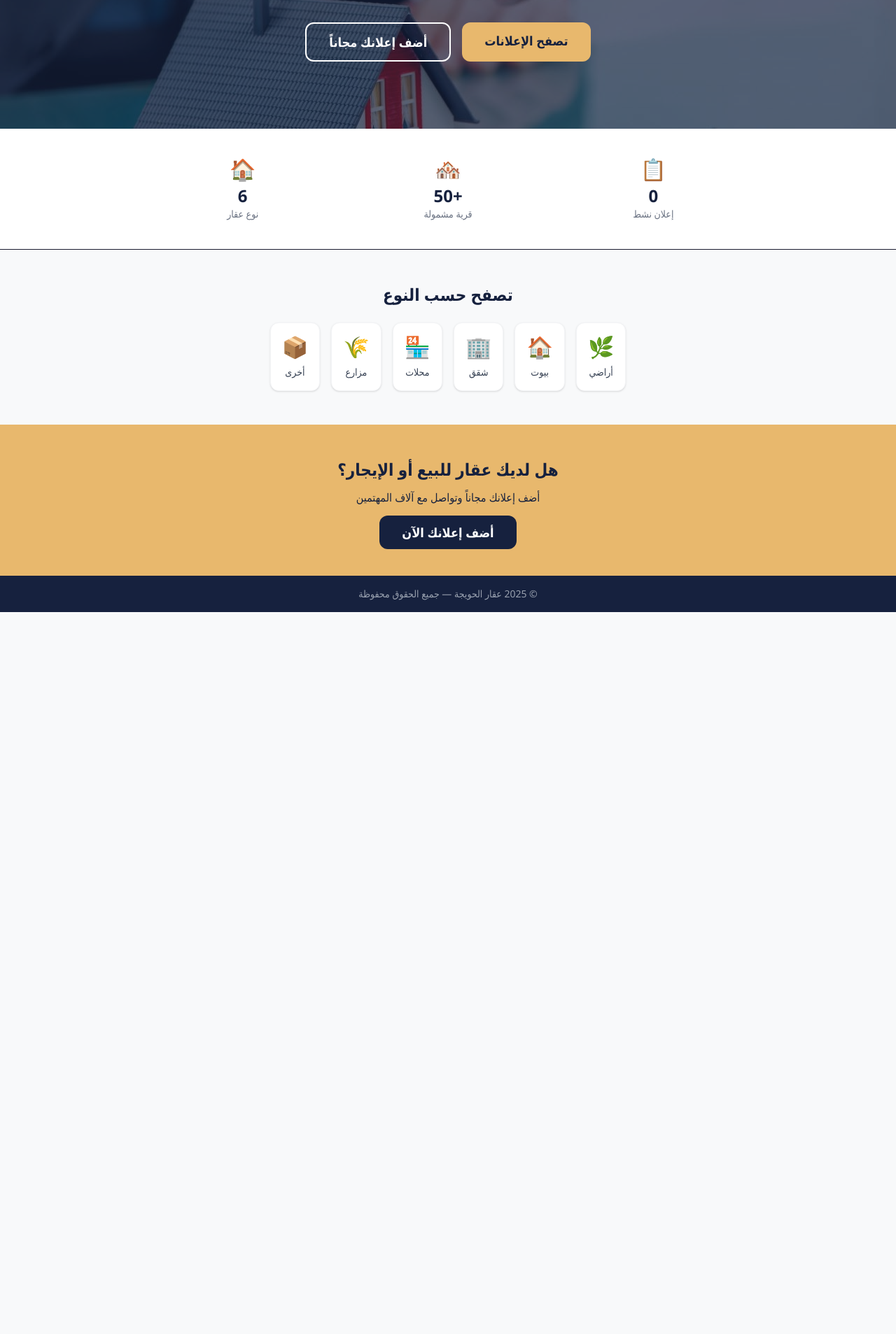
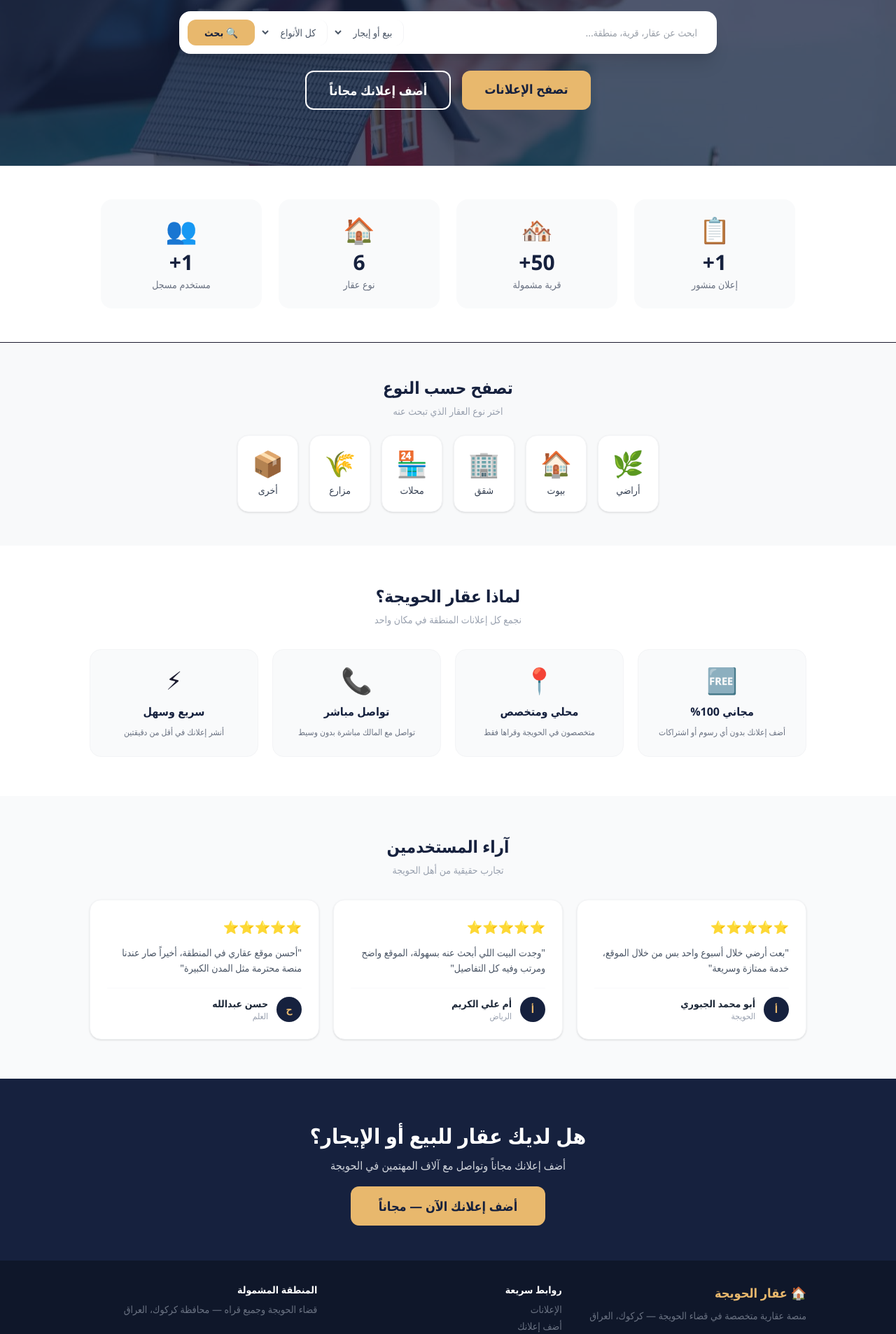
Before and after one commit to HushamAhmed90/hawija-aqar, a Next.js app: page / in a window 1280 px wide. Shown: the part 288-2195 px from the top of the page at 70% size. Before the commit the page ends 1163 px from the top, so only its background shows below. Built offline with nearby package versions, Linux system fonts and the light colour scheme.

Commit message:
Add hero search, animated counters, why us, testimonials, footer

```diff
--- a/src/app/page.tsx
+++ b/src/app/page.tsx
@@ -1,6 +1,10 @@
 import Link from "next/link";
 import Navbar from "@/components/Navbar";
 import MarqueeBar from "@/components/MarqueeBar";
+import HeroSearch from "@/components/HeroSearch";
+import StatsCounter from "@/components/StatsCounter";
+import WhyUs from "@/components/WhyUs";
+import Testimonials from "@/components/Testimonials";
 
 export default function HomePage() {
   return (
@@ -9,30 +13,22 @@ export default function HomePage() {
       <MarqueeBar />
 
       {/* Hero */}
-      <section className="relative text-white py-24 px-4 text-center overflow-hidden">
-        <div
-          className="absolute inset-0 bg-cover bg-center bg-no-repeat"
-          style={{ backgroundImage: "url('/hero.jpg')" }}
-        />
-        <div className="absolute inset-0 bg-[#16213e] opacity-70" />
+      <section className="relative text-white py-20 px-4 text-center overflow-hidden">
+        <div className="absolute inset-0 bg-cover bg-center bg-no-repeat" style={{ backgroundImage: "url('/hero.jpg')" }} />
+        <div className="absolute inset-0 bg-[#16213e] opacity-75" />
         <div className="relative z-10">
           <h1 className="text-3xl md:text-5xl font-bold mb-4 drop-shadow-lg">
             عقار <span className="text-[#e8b86d]">الحويجة</span>
           </h1>
-          <p className="text-gray-200 text-lg mb-8 drop-shadow">
+          <p className="text-gray-200 text-lg mb-2 drop-shadow">
             منصتك الأولى لبيع وشراء وإيجار العقارات في قضاء الحويجة وقراها
           </p>
-          <div className="flex flex-col sm:flex-row gap-4 justify-center">
-            <Link
-              href="/listings"
-              className="bg-[#e8b86d] text-[#16213e] px-8 py-3 rounded-xl font-bold text-lg hover:bg-yellow-400 transition-colors"
-            >
+          <HeroSearch />
+          <div className="flex flex-col sm:flex-row gap-4 justify-center mt-6">
+            <Link href="/listings" className="bg-[#e8b86d] text-[#16213e] px-8 py-3 rounded-xl font-bold text-lg hover:bg-yellow-400 transition-colors">
               تصفح الإعلانات
             </Link>
-            <Link
-              href="/listings/new"
-              className="border-2 border-white text-white px-8 py-3 rounded-xl font-bold text-lg hover:bg-white hover:text-[#16213e] transition-colors"
-            >
+            <Link href="/listings/new" className="border-2 border-white text-white px-8 py-3 rounded-xl font-bold text-lg hover:bg-white hover:text-[#16213e] transition-colors">
               أضف إعلانك مجاناً
             </Link>
           </div>
@@ -40,25 +36,12 @@ export default function HomePage() {
       </section>
 
       {/* Stats */}
-      <section className="bg-white py-10 border-b">
-        <div className="max-w-4xl mx-auto px-4 grid grid-cols-3 gap-4 text-center">
-          {[
-            { label: "إعلان نشط", value: "0", icon: "📋" },
-            { label: "قرية مشمولة", value: "+50", icon: "🏘️" },
-            { label: "نوع عقار", value: "6", icon: "🏠" },
-          ].map((stat) => (
-            <div key={stat.label}>
-              <div className="text-3xl mb-1">{stat.icon}</div>
-              <div className="text-2xl font-bold text-[#16213e]">{stat.value}</div>
-              <div className="text-sm text-gray-500">{stat.label}</div>
-            </div>
-          ))}
-        </div>
-      </section>
+      <StatsCounter />
 
       {/* Categories */}
       <section className="max-w-6xl mx-auto px-4 py-12">
-        <h2 className="text-2xl font-bold text-[#16213e] mb-6 text-center">تصفح حسب النوع</h2>
+        <h2 className="text-2xl font-bold text-[#16213e] mb-2 text-center">تصفح حسب النوع</h2>
+        <p className="text-gray-400 text-center mb-6 text-sm">اختر نوع العقار الذي تبحث عنه</p>
         <div className="grid grid-cols-2 sm:grid-cols-3 md:grid-cols-6 gap-4">
           {[
             { label: "أراضي", icon: "🌿", type: "أرض" },
@@ -68,32 +51,52 @@ export default function HomePage() {
             { label: "مزارع", icon: "🌾", type: "مزرعة" },
             { label: "أخرى", icon: "📦", type: "أخرى" },
           ].map((cat) => (
-            <Link
-              key={cat.type}
-              href={`/listings?type=${encodeURIComponent(cat.type)}`}
-              className="bg-white border border-gray-100 rounded-xl p-4 text-center shadow-sm hover:shadow-md hover:border-[#e8b86d] transition-all"
-            >
-              <div className="text-3xl mb-2">{cat.icon}</div>
+            <Link key={cat.type} href={`/listings?type=${encodeURIComponent(cat.type)}`}
+              className="bg-white border border-gray-100 rounded-2xl p-5 text-center shadow-sm hover:shadow-md hover:border-[#e8b86d] transition-all">
+              <div className="text-4xl mb-2">{cat.icon}</div>
               <div className="font-medium text-gray-700 text-sm">{cat.label}</div>
             </Link>
           ))}
         </div>
       </section>
 
+      {/* Why Us */}
+      <WhyUs />
+
+      {/* Testimonials */}
+      <Testimonials />
+
       {/* CTA */}
-      <section className="bg-[#e8b86d] py-12 px-4 text-center">
-        <h2 className="text-2xl font-bold text-[#16213e] mb-3">هل لديك عقار للبيع أو الإيجار؟</h2>
-        <p className="text-[#16213e] mb-6">أضف إعلانك مجاناً وتواصل مع آلاف المهتمين</p>
-        <Link
-          href="/listings/new"
-          className="bg-[#16213e] text-white px-8 py-3 rounded-xl font-bold text-lg hover:bg-[#0f172a] transition-colors"
-        >
-          أضف إعلانك الآن
+      <section className="bg-[#16213e] py-16 px-4 text-center">
+        <h2 className="text-2xl md:text-3xl font-bold text-white mb-3">هل لديك عقار للبيع أو الإيجار؟</h2>
+        <p className="text-gray-300 mb-8">أضف إعلانك مجاناً وتواصل مع آلاف المهتمين في الحويجة</p>
+        <Link href="/listings/new"
+          className="bg-[#e8b86d] text-[#16213e] px-10 py-4 rounded-xl font-bold text-lg hover:bg-yellow-400 transition-colors">
+          أضف إعلانك الآن — مجاناً
         </Link>
       </section>
 
-      <footer className="bg-[#16213e] text-gray-400 text-center py-4 text-sm">
-        © 2025 عقار الحويجة — جميع الحقوق محفوظة
+      <footer className="bg-[#0f172a] text-gray-500 py-8 px-4">
+        <div className="max-w-5xl mx-auto grid grid-cols-1 md:grid-cols-3 gap-6 text-sm">
+          <div>
+            <div className="text-[#e8b86d] font-bold text-lg mb-2">🏠 عقار الحويجة</div>
+            <p className="leading-relaxed">منصة عقارية متخصصة في قضاء الحويجة — كركوك، العراق</p>
+          </div>
+          <div>
+            <div className="text-white font-bold mb-2">روابط سريعة</div>
+            <div className="flex flex-col gap-1">
+              <Link href="/listings" className="hover:text-[#e8b86d] transition-colors">الإعلانات</Link>
+              <Link href="/listings/new" className="hover:text-[#e8b86d] transition-colors">أضف إعلانك</Link>
+            </div>
+          </div>
+          <div>
+            <div className="text-white font-bold mb-2">المنطقة المشمولة</div>
+            <p>قضاء الحويجة وجميع قراه — محافظة كركوك، العراق</p>
+          </div>
+        </div>
+        <div className="text-center mt-6 border-t border-gray-800 pt-4">
+          © 2025 عقار الحويجة — جميع الحقوق محفوظة
+        </div>
       </footer>
     </>
   );
--- /dev/null
+++ b/src/components/HeroSearch.tsx
@@ -0,0 +1,56 @@
+"use client";
+import { useState } from "react";
+import { useRouter } from "next/navigation";
+
+export default function HeroSearch() {
+  const router = useRouter();
+  const [search, setSearch] = useState("");
+  const [type, setType] = useState("");
+  const [listing, setListing] = useState("");
+
+  const handleSearch = () => {
+    const params = new URLSearchParams();
+    if (search) params.set("q", search);
+    if (type) params.set("type", type);
+    if (listing) params.set("listing", listing);
+    router.push(`/listings?${params.toString()}`);
+  };
+
+  return (
+    <div className="mt-8 bg-white rounded-2xl p-3 flex flex-col sm:flex-row gap-2 max-w-3xl mx-auto shadow-xl">
+      <input
+        type="text"
+        placeholder="ابحث عن عقار، قرية، منطقة..."
+        value={search}
+        onChange={(e) => setSearch(e.target.value)}
+        onKeyDown={(e) => e.key === "Enter" && handleSearch()}
+        className="flex-1 px-4 py-2 text-gray-700 text-sm focus:outline-none rounded-xl"
+      />
+      <select
+        value={listing}
+        onChange={(e) => setListing(e.target.value)}
+        className="px-3 py-2 text-gray-600 text-sm focus:outline-none border-r border-gray-100 rounded-xl"
+      >
+        <option value="">بيع أو إيجار</option>
+        <option value="بيع">بيع</option>
+        <option value="إيجار">إيجار</option>
+      </select>
+      <select
+        value={type}
+        onChange={(e) => setType(e.target.value)}
+        className="px-3 py-2 text-gray-600 text-sm focus:outline-none border-r border-gray-100 rounded-xl"
+      >
+        <option value="">كل الأنواع</option>
+        {["أرض", "بيت", "شقة", "محل", "مزرعة", "أخرى"].map((t) => (
+          <option key={t} value={t}>{t}</option>
+        ))}
+      </select>
+      <button
+        onClick={handleSearch}
+        className="bg-[#e8b86d] text-[#16213e] px-6 py-2 rounded-xl font-bold text-sm hover:bg-yellow-400 transition-colors"
+      >
+        🔍 بحث
+      </button>
+    </div>
+  );
+}
--- /dev/null
+++ b/src/components/StatsCounter.tsx
@@ -0,0 +1,54 @@
+"use client";
+import { useEffect, useRef, useState } from "react";
+
+function Counter({ target, suffix = "" }: { target: number; suffix?: string }) {
+  const [count, setCount] = useState(0);
+  const ref = useRef<HTMLDivElement>(null);
+  const started = useRef(false);
+
+  useEffect(() => {
+    const observer = new IntersectionObserver(([entry]) => {
+      if (entry.isIntersecting && !started.current) {
+        started.current = true;
+        const duration = 1500;
+        const steps = 60;
+        const increment = target / steps;
+        let current = 0;
+        const timer = setInterval(() => {
+          current += increment;
+          if (current >= target) {
+            setCount(target);
+            clearInterval(timer);
+          } else {
+            setCount(Math.floor(current));
+          }
+        }, duration / steps);
+      }
+    });
+    if (ref.current) observer.observe(ref.current);
+    return () => observer.disconnect();
+  }, [target]);
+
+  return <div ref={ref} className="text-3xl font-bold text-[#16213e]">{count}{suffix}</div>;
+}
+
+export default function StatsCounter() {
+  return (
+    <section className="bg-white py-12 border-b">
+      <div className="max-w-5xl mx-auto px-4 grid grid-cols-2 md:grid-cols-4 gap-6 text-center">
+        {[
+          { icon: "📋", label: "إعلان منشور", target: 1, suffix: "+" },
+          { icon: "🏘️", label: "قرية مشمولة", target: 50, suffix: "+" },
+          { icon: "🏠", label: "نوع عقار", target: 6, suffix: "" },
+          { icon: "👥", label: "مستخدم مسجل", target: 1, suffix: "+" },
+        ].map((stat) => (
+          <div key={stat.label} className="bg-gray-50 rounded-2xl py-6 px-4 hover:shadow-md transition-shadow">
+            <div className="text-4xl mb-2">{stat.icon}</div>
+            <Counter target={stat.target} suffix={stat.suffix} />
+            <div className="text-sm text-gray-500 mt-1">{stat.label}</div>
+          </div>
+        ))}
+      </div>
+    </section>
+  );
+}
--- /dev/null
+++ b/src/components/Testimonials.tsx
@@ -0,0 +1,33 @@
+const reviews = [
+  { name: "أبو محمد الجبوري", text: "بعت أرضي خلال أسبوع واحد بس من خلال الموقع، خدمة ممتازة وسريعة", stars: 5, city: "الحويجة" },
+  { name: "أم علي الكريم", text: "وجدت البيت اللي أبحث عنه بسهولة، الموقع واضح ومرتب وفيه كل التفاصيل", stars: 5, city: "الرياض" },
+  { name: "حسن عبدالله", text: "أحسن موقع عقاري في المنطقة، أخيراً صار عندنا منصة محترمة مثل المدن الكبيرة", stars: 5, city: "العلم" },
+];
+
+export default function Testimonials() {
+  return (
+    <section className="bg-gray-50 py-14 px-4">
+      <div className="max-w-5xl mx-auto">
+        <h2 className="text-2xl font-bold text-[#16213e] mb-2 text-center">آراء المستخدمين</h2>
+        <p className="text-gray-400 text-center mb-8 text-sm">تجارب حقيقية من أهل الحويجة</p>
+        <div className="grid grid-cols-1 md:grid-cols-3 gap-5">
+          {reviews.map((r) => (
+            <div key={r.name} className="bg-white rounded-2xl p-6 shadow-sm border border-gray-100 hover:shadow-md transition-shadow">
+              <div className="text-[#e8b86d] text-lg mb-3">{"⭐".repeat(r.stars)}</div>
+              <p className="text-gray-600 text-sm leading-relaxed mb-4">"{r.text}"</p>
+              <div className="flex items-center gap-3 border-t border-gray-50 pt-3">
+                <div className="w-9 h-9 rounded-full bg-[#16213e] flex items-center justify-center text-[#e8b86d] font-bold text-sm">
+                  {r.name[0]}
+                </div>
+                <div>
+                  <div className="font-bold text-gray-800 text-sm">{r.name}</div>
+                  <div className="text-xs text-gray-400">{r.city}</div>
+                </div>
+              </div>
+            </div>
+          ))}
+        </div>
+      </div>
+    </section>
+  );
+}
--- /dev/null
+++ b/src/components/WhyUs.tsx
@@ -0,0 +1,26 @@
+const features = [
+  { icon: "🆓", title: "مجاني 100%", desc: "أضف إعلانك بدون أي رسوم أو اشتراكات" },
+  { icon: "📍", title: "محلي ومتخصص", desc: "متخصصون في الحويجة وقراها فقط" },
+  { icon: "📞", title: "تواصل مباشر", desc: "تواصل مع المالك مباشرة بدون وسيط" },
+  { icon: "⚡", title: "سريع وسهل", desc: "أنشر إعلانك في أقل من دقيقتين" },
+];
+
+export default function WhyUs() {
+  return (
+    <section className="bg-white py-14 px-4">
+      <div className="max-w-5xl mx-auto">
+        <h2 className="text-2xl font-bold text-[#16213e] mb-2 text-center">لماذا عقار الحويجة؟</h2>
+        <p className="text-gray-400 text-center mb-8 text-sm">نجمع كل إعلانات المنطقة في مكان واحد</p>
+        <div className="grid grid-cols-2 md:grid-cols-4 gap-5">
+          {features.map((f) => (
+            <div key={f.title} className="text-center p-6 rounded-2xl border border-gray-100 hover:border-[#e8b86d] hover:shadow-md transition-all bg-gray-50">
+              <div className="text-4xl mb-3">{f.icon}</div>
+              <div className="font-bold text-[#16213e] mb-2">{f.title}</div>
+              <div className="text-xs text-gray-500 leading-relaxed">{f.desc}</div>
+            </div>
+          ))}
+        </div>
+      </div>
+    </section>
+  );
+}
```
